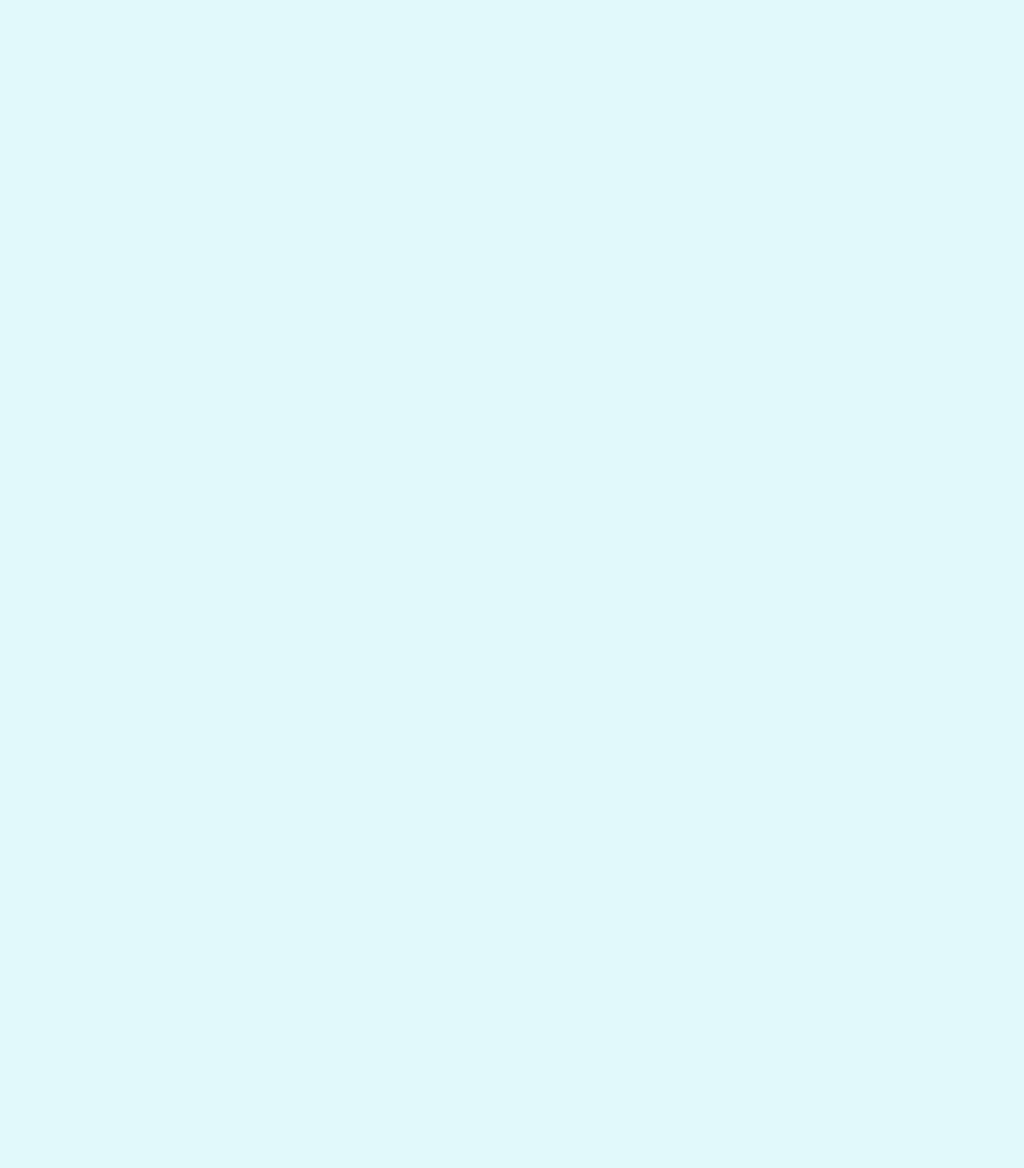
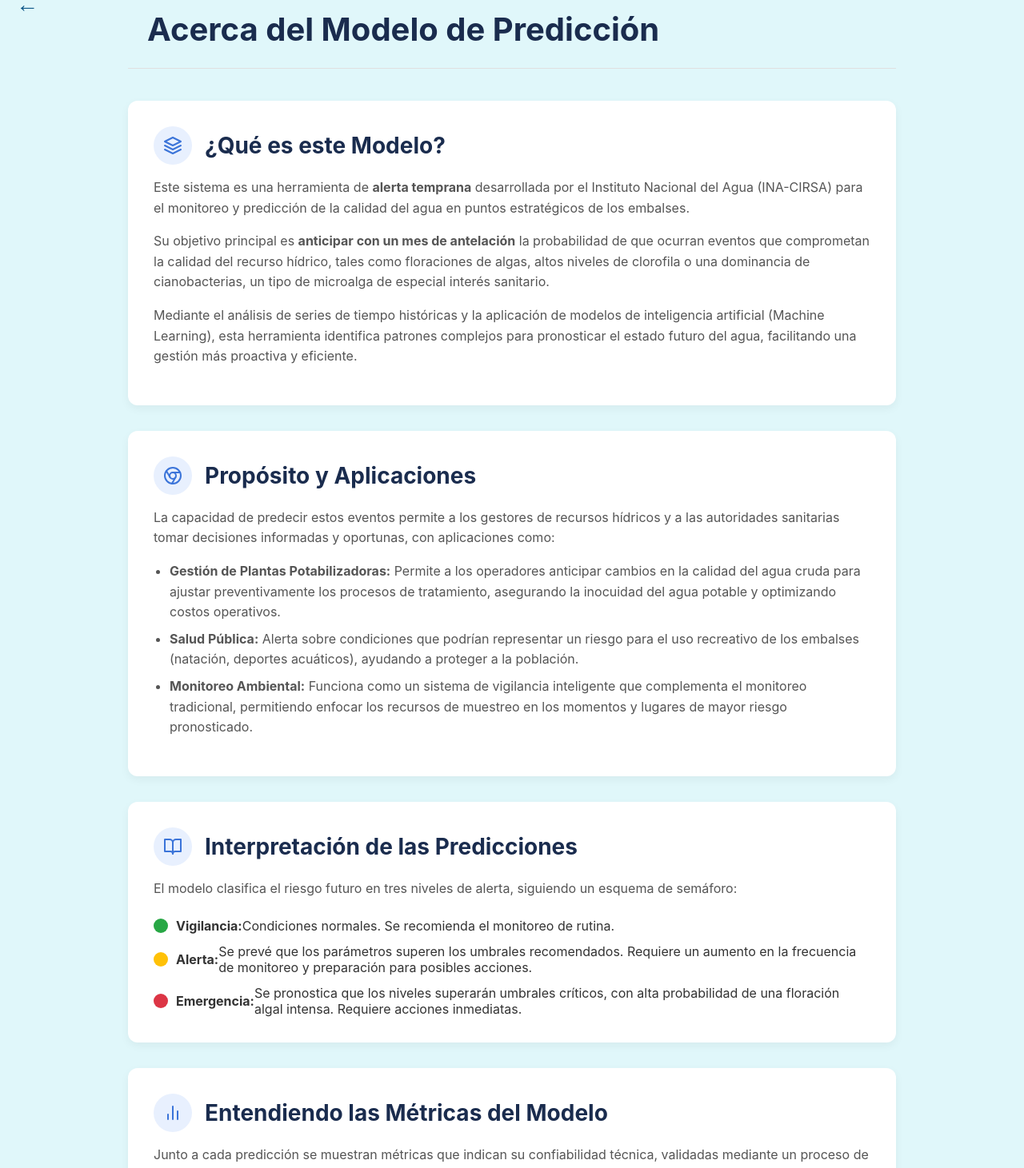
Before and after one commit to INA-LAyCA/modelo_prediccion_ina_ucc, a React (Create React App) app in the folder prediccion-ina-app/: page /about in a window 1280 px wide. Before the commit this address had no page. Shown: the part 20-1481 px from the top of the page at 80% size. Before the commit the page ends 800 px from the top, so only its background shows below. Built offline with nearby package versions, Linux system fonts and the light colour scheme.

Commit message:
Github Actions

```diff
--- /dev/null
+++ b/prediccion-ina-app/src/AboutPage.css
@@ -0,0 +1,130 @@
+/* AboutPage.css */
+
+.about-container {
+    padding: 2rem 4rem;
+    max-width: 960px;
+    margin: 0 auto;
+    font-family: 'Inter', sans-serif;
+    color: #333;
+  }
+
+  .about-header {
+    display: flex;
+    align-items: center;
+    margin-bottom: 2.5rem;
+    border-bottom: 1px solid #e0e0e0;
+    padding-bottom: 1.5rem;
+  }
+
+  .about-title {
+    font-size: 2.5rem;
+    color: #1a2c4e; /* Un azul corporativo oscuro */
+    margin: 0;
+    margin-left: 1.5rem;
+    font-weight: 700;
+  }
+
+  .about-content {
+    display: grid;
+    gap: 2rem;
+  }
+
+  .about-card {
+    background-color: #ffffff;
+    border-radius: 12px;
+    padding: 2rem;
+    box-shadow: 0 4px 12px rgba(0, 0, 0, 0.05);
+    transition: transform 0.2s ease-in-out, box-shadow 0.2s ease-in-out;
+  }
+
+  .about-card:hover {
+    transform: translateY(-5px);
+    box-shadow: 0 8px 24px rgba(0, 0, 0, 0.08);
+  }
+
+  .card-header {
+    display: flex;
+    align-items: center;
+    margin-bottom: 1rem;
+  }
+
+  .card-header h2 {
+    font-size: 1.75rem;
+    margin: 0;
+    color: #1a2c4e;
+  }
+
+  .icon-container {
+    background-color: #e8f0fe; /* Un azul muy claro */
+    color: #3b74d9; /* Azul principal */
+    border-radius: 50%;
+    width: 48px;
+    height: 48px;
+    display: flex;
+    align-items: center;
+    justify-content: center;
+    margin-right: 1rem;
+    flex-shrink: 0;
+  }
+
+  .about-card p, .about-card li {
+    font-size: 1rem;
+    line-height: 1.6;
+    color: #555;
+  }
+
+  .about-card ul {
+    padding-left: 20px;
+    margin-top: 1rem;
+  }
+
+  .about-card li {
+    margin-bottom: 0.5rem;
+  }
+
+  .about-card h4 {
+    font-size: 1.2rem;
+    color: #1a2c4e;
+    margin-top: 1.5rem;
+    margin-bottom: 0.5rem;
+    border-left: 3px solid #3b74d9;
+    padding-left: 10px;
+  }
+
+  /* Estilos para la leyenda del semáforo */
+  .legend {
+    margin-top: 1.5rem;
+    display: flex;
+    flex-direction: column;
+    gap: 0.75rem;
+  }
+
+  .legend-item {
+    display: flex;
+    align-items: center;
+  }
+
+  .legend-color {
+    width: 18px;
+    height: 18px;
+    border-radius: 50%;
+    margin-right: 10px;
+    flex-shrink: 0;
+  }
+
+  .legend-color.green { background-color: #28a745; }
+  .legend-color.yellow { background-color: #ffc107; }
+  .legend-color.red { background-color: #dc3545; }
+
+  /* Responsive Design */
+  @media (max-width: 768px) {
+    .about-container {
+      padding: 1.5rem;
+    }
+    .about-title {
+      font-size: 2rem;
+    }
+    .card-header h2 {
+      font-size: 1.5rem;
+    }
+  }
--- /dev/null
+++ b/prediccion-ina-app/src/AboutPage.js
@@ -0,0 +1,104 @@
+import React from 'react';
+import { useNavigate } from 'react-router-dom';
+import './AboutPage.css'; // Crearemos este archivo de CSS a continuación
+
+// Componente para un ícono simple (usando SVGs inline para no necesitar librerías)
+const Icon = ({ children }) => (
+  <div className="icon-container">{children}</div>
+);
+
+// Íconos SVG para cada sección
+const ModelIcon = () => (
+  <svg xmlns="http://www.w3.org/2000/svg" width="24" height="24" viewBox="0 0 24 24" fill="none" stroke="currentColor" strokeWidth="2" strokeLinecap="round" strokeLinejoin="round"><path d="M12 2L2 7l10 5 10-5-10-5zM2 17l10 5 10-5M2 12l10 5 10-5"></path></svg>
+);
+const PurposeIcon = () => (
+  <svg xmlns="http://www.w3.org/2000/svg" width="24" height="24" viewBox="0 0 24 24" fill="none" stroke="currentColor" strokeWidth="2" strokeLinecap="round" strokeLinejoin="round"><circle cx="12" cy="12" r="10"></circle><circle cx="12" cy="12" r="4"></circle><line x1="21.17" y1="8" x2="12" y2="8"></line><line x1="3.95" y1="6.06" x2="8.54" y2="14"></line><line x1="10.88" y1="21.94" x2="15.46" y2="14"></line></svg>
+);
+const ReadingIcon = () => (
+  <svg xmlns="http://www.w3.org/2000/svg" width="24" height="24" viewBox="0 0 24 24" fill="none" stroke="currentColor" strokeWidth="2" strokeLinecap="round" strokeLinejoin="round"><path d="M2 3h6a4 4 0 0 1 4 4v14a3 3 0 0 0-3-3H2z"></path><path d="M22 3h-6a4 4 0 0 0-4 4v14a3 3 0 0 1 3-3h7z"></path></svg>
+);
+const MetricsIcon = () => (
+  <svg xmlns="http://www.w3.org/2000/svg" width="24" height="24" viewBox="0 0 24 24" fill="none" stroke="currentColor" strokeWidth="2" strokeLinecap="round" strokeLinejoin="round"><line x1="18" y1="20" x2="18" y2="10"></line><line x1="12" y1="20" x2="12" y2="4"></line><line x1="6" y1="20" x2="6" y2="14"></line></svg>
+);
+
+
+function AboutPage() {
+  const navigate = useNavigate();
+
+  return (
+    <div className="about-container">
+      <div className="about-header">
+        <button onClick={() => navigate('/')} className="back-button">&larr;</button>
+        <h1 className="about-title">Acerca del Modelo de Predicción</h1>
+      </div>
+
+      <div className="about-content">
+        <div className="about-card">
+          <div className="card-header">
+            <Icon><ModelIcon /></Icon>
+            <h2>¿Qué es este Modelo?</h2>
+          </div>
+          <p>
+            Este sistema es una herramienta de <strong>alerta temprana</strong> desarrollada por el Instituto Nacional del Agua (INA-CIRSA) para el monitoreo y predicción de la calidad del agua en puntos estratégicos de los embalses.
+          </p>
+          <p>
+            Su objetivo principal es <strong>anticipar con un mes de antelación</strong> la probabilidad de que ocurran eventos que comprometan la calidad del recurso hídrico, tales como floraciones de algas, altos niveles de clorofila o una dominancia de cianobacterias, un tipo de microalga de especial interés sanitario.
+          </p>
+          <p>
+            Mediante el análisis de series de tiempo históricas y la aplicación de modelos de inteligencia artificial (Machine Learning), esta herramienta identifica patrones complejos para pronosticar el estado futuro del agua, facilitando una gestión más proactiva y eficiente.
+          </p>
+        </div>
+
+        <div className="about-card">
+          <div className="card-header">
+            <Icon><PurposeIcon /></Icon>
+            <h2>Propósito y Aplicaciones</h2>
+          </div>
+          <p>
+            La capacidad de predecir estos eventos permite a los gestores de recursos hídricos y a las autoridades sanitarias tomar decisiones informadas y oportunas, con aplicaciones como:
+          </p>
+          <ul>
+            <li><strong>Gestión de Plantas Potabilizadoras:</strong> Permite a los operadores anticipar cambios en la calidad del agua cruda para ajustar preventivamente los procesos de tratamiento, asegurando la inocuidad del agua potable y optimizando costos operativos.</li>
+            <li><strong>Salud Pública:</strong> Alerta sobre condiciones que podrían representar un riesgo para el uso recreativo de los embalses (natación, deportes acuáticos), ayudando a proteger a la población.</li>
+            <li><strong>Monitoreo Ambiental:</strong> Funciona como un sistema de vigilancia inteligente que complementa el monitoreo tradicional, permitiendo enfocar los recursos de muestreo en los momentos y lugares de mayor riesgo pronosticado.</li>
+          </ul>
+        </div>
+
+        <div className="about-card">
+          <div className="card-header">
+            <Icon><ReadingIcon /></Icon>
+            <h2>Interpretación de las Predicciones</h2>
+          </div>
+          <p>
+            El modelo clasifica el riesgo futuro en tres niveles de alerta, siguiendo un esquema de semáforo:
+          </p>
+          <div className="legend">
+            <div className="legend-item"><span className="legend-color green"></span><strong>Vigilancia:</strong> Condiciones normales. Se recomienda el monitoreo de rutina.</div>
+            <div className="legend-item"><span className="legend-color yellow"></span><strong>Alerta:</strong> Se prevé que los parámetros superen los umbrales recomendados. Requiere un aumento en la frecuencia de monitoreo y preparación para posibles acciones.</div>
+            <div className="legend-item"><span className="legend-color red"></span><strong>Emergencia:</strong> Se pronostica que los niveles superarán umbrales críticos, con alta probabilidad de una floración algal intensa. Requiere acciones inmediatas.</div>
+          </div>
+        </div>
+
+        <div className="about-card">
+          <div className="card-header">
+            <Icon><MetricsIcon /></Icon>
+            <h2>Entendiendo las Métricas del Modelo</h2>
+          </div>
+          <p>
+            Junto a cada predicción se muestran métricas que indican su confiabilidad técnica, validadas mediante un proceso de Cross-Validation (CV).
+          </p>
+          <h4>F1-Score (CV): Precisión General</h4>
+          <p>
+            Es una métrica que balancea la precisión (de las veces que predijo "Alerta", cuántas acertó) y la exhaustividad (de todas las "Alertas" reales, cuántas encontró). Un valor más cercano a <strong>1.0</strong> indica un mejor y más equilibrado rendimiento.
+          </p>
+          <h4>ROC AUC (CV): Capacidad de Discriminación</h4>
+          <p>
+            Mide la habilidad del modelo para distinguir correctamente entre las diferentes clases (ej. "Alerta" vs. "Vigilancia"). Un valor de 0.5 es aleatorio, mientras que un valor cercano a <strong>1.0</strong> indica que el modelo es muy seguro y consistente en su capacidad para diferenciar los niveles de riesgo.
+          </p>
+        </div>
+      </div>
+    </div>
+  );
+}
+
+export default AboutPage;
--- a/prediccion-ina-app/src/App.js
+++ b/prediccion-ina-app/src/App.js
@@ -7,10 +7,11 @@ import { BrowserRouter as Router, Route, Routes, useNavigate } from 'react-route
 import axios from 'axios';
 import './App.css';
 import logo from './logo.png';
+import AboutPage from './AboutPage';
 
 
 // Componente de pantalla de inicio
-function Home({ onPredictStart, onDataStart, onPredictionsStart }) {
+function Home({ onPredictStart, onDataStart, onPredictionsStart, onAboutStart }) {
   return (
     <div style={{ display: 'flex', flexDirection: 'column', justifyContent: 'center', alignItems: 'center', height: '100vh' }}>
       <img src={logo} alt="Logo" className="logo1" />
@@ -19,6 +20,7 @@ function Home({ onPredictStart, onDataStart, onPredictionsStart }) {
         <button onClick={onPredictStart} className="primary-button">Predecir</button>
         <button onClick={onDataStart} className="primary-button">Ver Datos</button>
         <button onClick={onPredictionsStart} className="primary-button">Ver Predicciones</button>
+        <button onClick={onAboutStart} className="secondary-button">Acerca del Modelo</button>
       </div>
     </div>
   );
@@ -217,6 +219,7 @@ export function Predict() {
     </div>
   );
 }
+
 
 
 function Datos() {
@@ -546,6 +549,9 @@ function Predicciones() {
   );
 }
 
+
+
+
 export function formatDate(dateString) {
   if (!dateString) return '-'
   // Sólo aceptamos strings tipo 4 dígitos-2 dígitos-2 dígitos
@@ -573,13 +579,18 @@ function App() {
     navigate('/predicciones');
   };
 
+  const handleAboutStart = () => {
+    navigate('/about');
+  };
+
   return (
     <div className="App">
       <Routes>
-        <Route path="/" element={<Home onPredictStart={handlePredictStart} onDataStart={handleDataStart} onPredictionsStart={handlePredictionsStart} />} />
+        <Route path="/" element={<Home onPredictStart={handlePredictStart} onDataStart={handleDataStart} onPredictionsStart={handlePredictionsStart} onAboutStart={handleAboutStart}/>} />
         <Route path="/predict" element={<Predict />} />
         <Route path="/datos" element={<Datos />} />
         <Route path="/predicciones" element={<Predicciones />} />
+        <Route path="/about" element={<AboutPage />} />
       </Routes>
     </div>
   );
```
Also changed, not shown: 1 other file (tests, documents, lock files or other folders).
